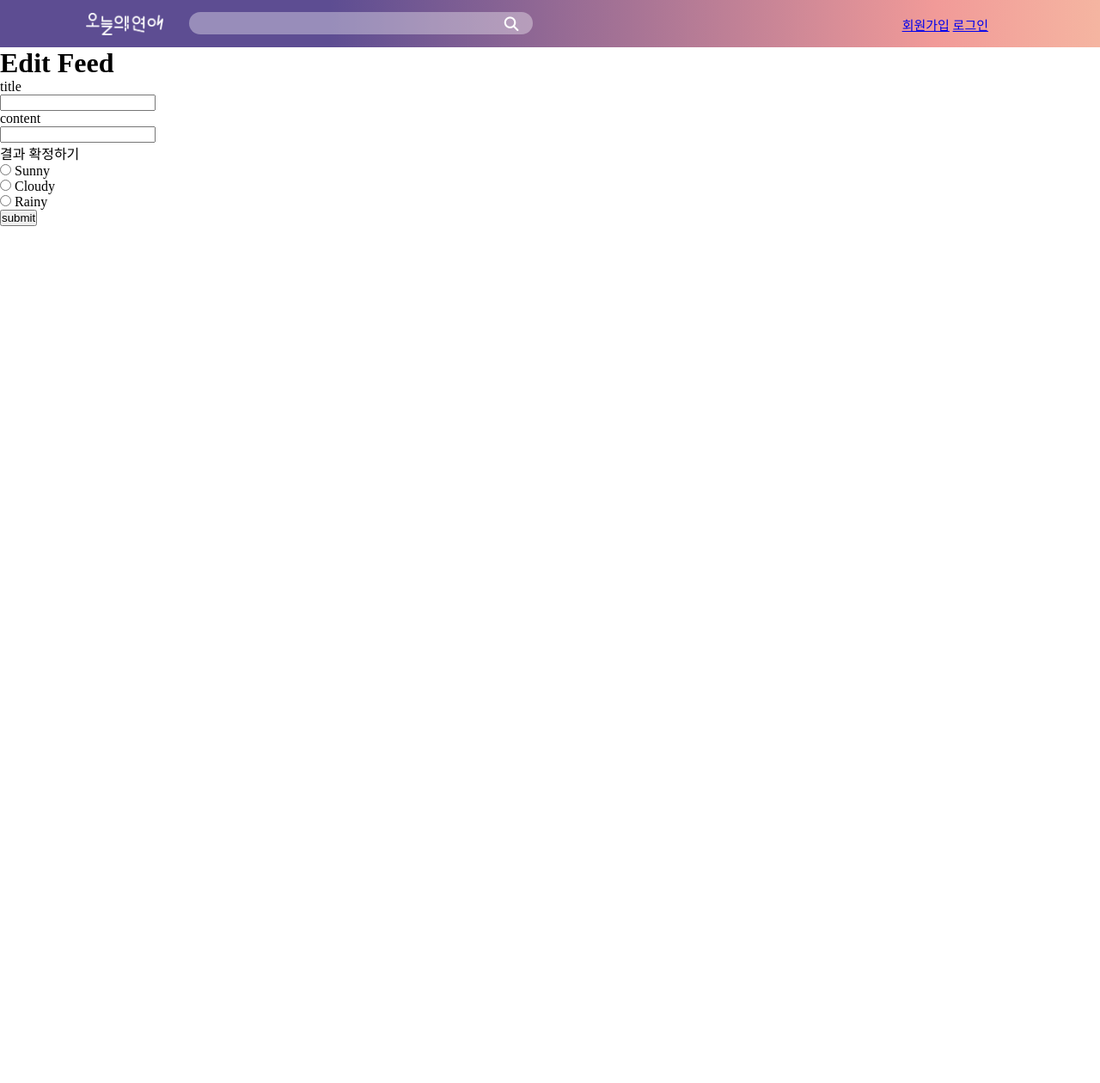
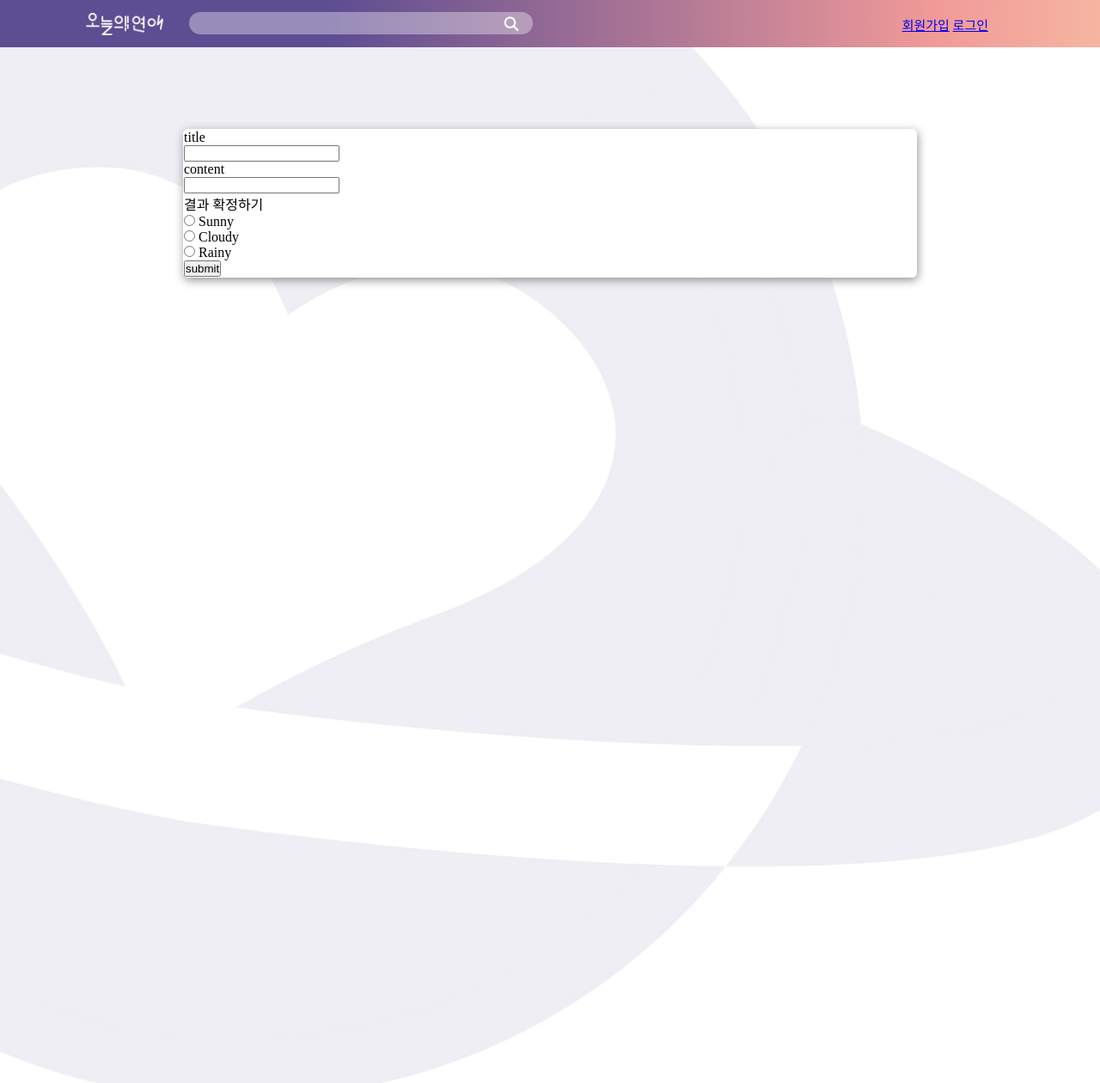
Before and after one commit to wanderlust16/lovecast, a Django app: page /home/1/edit/ in a window 1280 px wide. Shown: the whole page at 86% size. Run offline with Django 3.2, Linux system fonts and the light colour scheme; data comes from the database, SQL or seed files in the repository; both versions use the stored data as it was after the commit; parts of the project's set-up code (start-up, migrations or seed data) failed here and were passed over; some libraries are stand-ins or nearby versions.

Commit message:
edit 하는중

```diff
--- a/feedpage/models.py
+++ b/feedpage/models.py
@@ -43,8 +43,8 @@ class Profile(models.Model):
     age = models.CharField(max_length=20, blank=True)
     lovestatus= models.CharField(max_length=20, blank=True)
     profile_photo = ProcessedImageField(upload_to= 'profile_photos',
-                                processors=[ResizeToFill(300, 400)],
-                            options={'quality': 90})
+                                        processors=[ResizeToFill(300, 400)],
+                                        options={'quality': 90})
     score= models.IntegerField(default= 0) #user 등급 위한 점수 관리
 
     def __str__(self):
@@ -97,8 +97,8 @@ class CommentDislike(models.Model):
     comment = models.ForeignKey(FeedComment, on_delete=models.CASCADE)
     created_at = models.DateTimeField(auto_now_add=True)
 
-'''
-class Notifs(models.Model):
+class Notification(models.Model):
+    title= models.CharField(max_length=256)
+    message= models.TextField()
+    viewed= models.BooleanField(default=False)
     user = models.ForeignKey(User, on_delete=models.CASCADE)
-    timestamp = models.DateTimeField(null=True, blank=True)
-'''
--- /dev/null
+++ b/feedpage/static/feedpage/edit.css
@@ -0,0 +1,23 @@
+
+.bg {
+    position: fixed;
+    top: -50%;
+    left: -50%;
+    width: 200%;
+    height: 200%;
+
+  }
+
+  /* 스크롤이 되는 전체 피드 - position relative: 상하 위치값은 top bottom으로 하기!! 양옆은 margin auto */
+.mypage_content  {
+    position: relative;
+    width: 852px;
+    top: 150px;
+    margin-left: auto;
+    margin-right: auto;
+    background: white;
+    border-radius: 5px;
+    border : white 1px solid;
+    box-shadow: 1px 3px 11px 0px rgba(146,146,146,1);
+
+  }
--- a/feedpage/templates/feedpage/edit.html
+++ b/feedpage/templates/feedpage/edit.html
@@ -5,13 +5,15 @@
 
 
 <!-- css style -->
-<link rel="stylesheet"  href="{% static 'feedpage/mypage.css' %}" />
+<link rel="stylesheet"  href="{% static 'feedpage/edit.css' %}" />
 <script src="https://code.jquery.com/jquery-3.3.1.min.js" integrity="sha256-FgpCb/KJQlLNfOu91ta32o/NMZxltwRo8QtmkMRdAu8=" crossorigin="anonymous"></script>
 <script src="{% static 'feedpage/mypage.js' %}"></script>
 
-    <div class="all_body">
+    <div class="bg">
+        <img style="position: absolute; top: 0; left: 0; right: 0; bottom: 0; margin: auto; width: 100%; height: auto; min-width: 50%; min-height: 50%;" src="{% static 'feedpage/img/edit_bg.jpg' %}"/>
+    </div>
 
-    <h1>Edit Feed</h1>
+      <div class="mypage_content">
           <form action="/home/{{ feed.id }}/" method="POST">
             {% csrf_token %}
             <p>title</p>
@@ -26,8 +28,6 @@
               <input name="result" type="radio" value="Rainy"> Rainy
             <br>
             <input type="submit" value="submit" />
-
           </form>
+      </div>
 {% endblock %}
-
-  </div>
--- a/feedpage/urls.py
+++ b/feedpage/urls.py
@@ -16,5 +16,6 @@ urlpatterns = [
     path('search/',views.search, name='search'),
     path('<int:pk>/comments/<int:cpk>/like/', views.comment_like, name='comment_like'),
     path('<int:pk>/comments/<int:cpk>/dislike/', views.comment_dislike, name='comment_dislike'),
+    path('profile_edit/', views.profile_edit, name='profile_edit'),
 
 ]
--- a/feedpage/views.py
+++ b/feedpage/views.py
@@ -1,7 +1,7 @@
 from django.shortcuts import render
 from django.shortcuts import redirect
 from django.db.models import Count
-from .models import Profile, Feed, FeedComment, Sunny, Cloudy, Rainy, CommentLike, CommentDislike, Photos
+from .models import Profile, Feed, FeedComment, Sunny, Cloudy, Rainy, CommentLike, CommentDislike, Photos, Notification
 from django.contrib.auth.models import User
 from django.db.models import F,Sum
 from nicky.base import Nicky
@@ -20,7 +20,6 @@ def index(request):
         #글 POST시 점수 +해주기
         request.user.profile.score+=10  #글 하나 씩 쓸 때마다 10점 추가
         request.user.profile.save()
-
         title = request.POST['title']
         content = request.POST['content']
         sunny_content =request.POST['sunny_content']
@@ -166,15 +165,21 @@ def comment_dislike(request, pk, cpk):
         CommentDislike.objects.create(user_id = request.user.id, feed_id=feed.id , comment_id = feedcomment.id)
     return redirect ('/home')
 
-'''
-def notify(request):
-    new = Notifs.objects.filter(user=request.user)
-    if new:
-        new.update(timestamp=timezone.now())
-    else:
-        Notifs.objects.create(user=request.user, timestamp=timezone.now())
-    last_checked = Notifs.objects.values_list('timestamp', flat=True).get(user=request.user)
-    forecasts= Sunny.objects.filter(feed__user = request.user, created_at__gte=last_checked).order_by('-id')
-    print(forecasts)
-    return render(request, 'feedpage/notify.html', {'forecasts': forecasts})
-'''
+
+def profile_edit(request):
+    if request.method == 'GET':
+        return render(request, 'feedpage/profile_edit.html')
+    elif request.method == 'POST':
+        nickname = request.POST['nickname']
+        lovestatus = request.POST['lovestatus']
+        profile_photo = request.FILES.get('profile_photo', False)
+        request.user.profile.nickname=nickname
+        request.user.profile.lovestatus=lovestatus
+        request.user.profile.profile_photo=profile_photo
+        print(request.user.profile.profile_photo)
+        request.user.profile.save()
+        return redirect('/home/mypage')
+
+def show_notifications(request):
+    notif= Notification.objects.all()
+    return render(request, '/feedpage/notify.html', {'notif': notif})
```
Also changed, not shown: feedpage/templates/feedpage/profile_edit.html (added, +25 -0 lines), db.sqlite3, feedpage/static/feedpage/img/edit_bg.jpg (added), 3 other files. Lines whose indentation alone changed are shown as unchanged.
